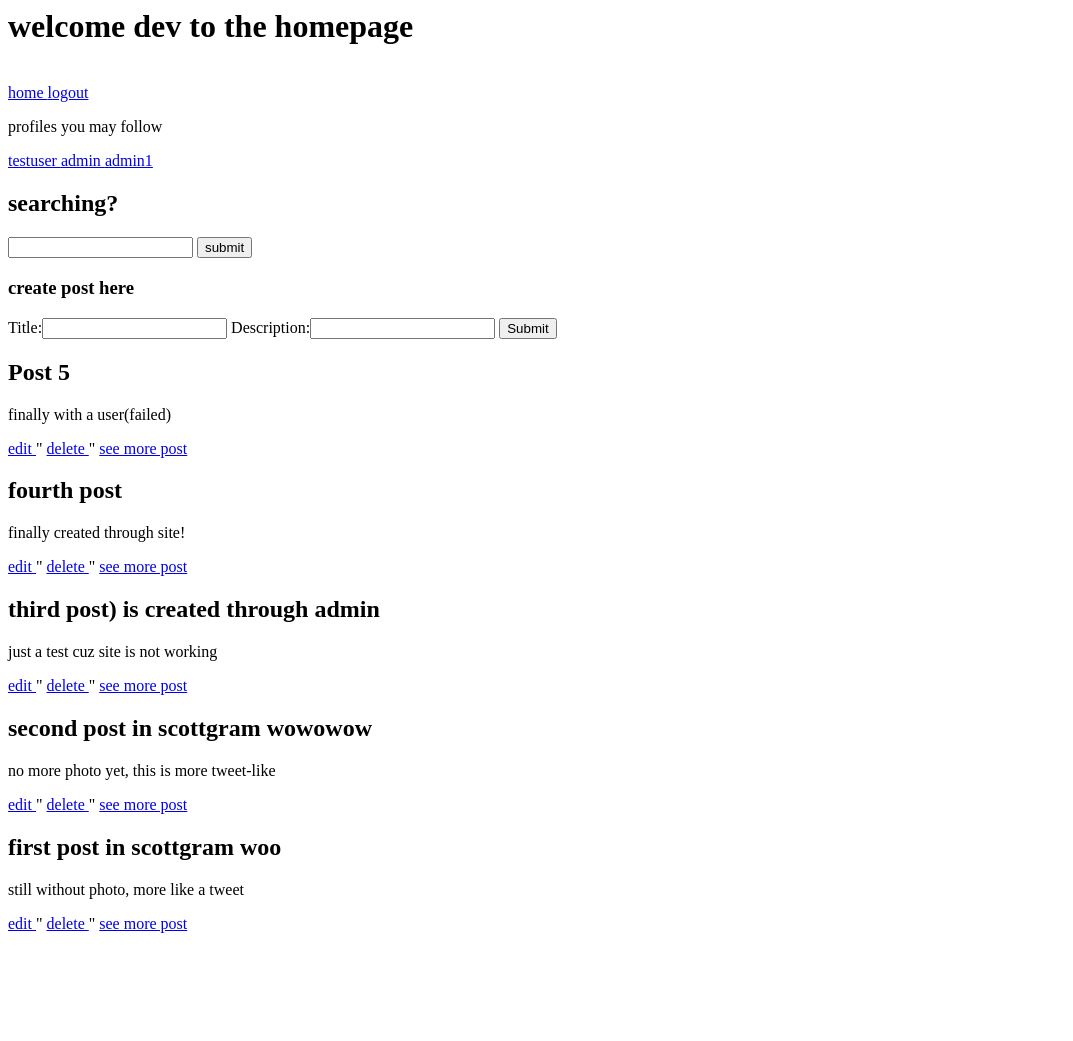
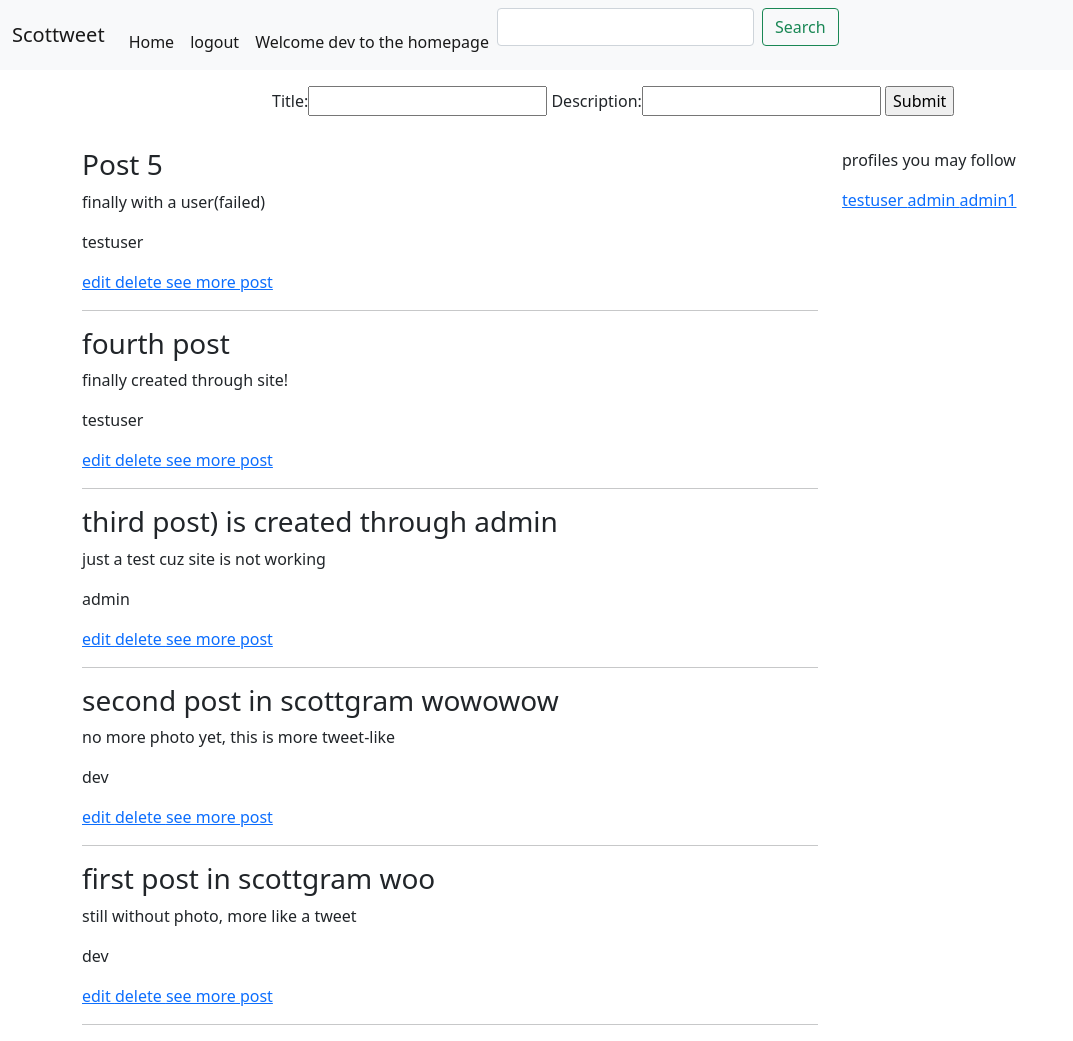
Before and after one commit to ChilloutGeek/django-smclone, a Django app: page /home/ in a window 1280 px wide. Shown: the whole page, without its empty margins (0-1073 px from the left). Before the commit the page ends 933 px from the top, so only its background shows below. Run offline with Django 3.2, Linux system fonts and the light colour scheme; a user stored in the database is signed in; data comes from the database, SQL or seed files in the repository; both versions use the stored data as it was after the commit.

Commit message:
added front-end design-ish

```diff
--- a/feed/forms.py
+++ b/feed/forms.py
@@ -9,6 +9,8 @@ class PostForm(forms.ModelForm):
 
 
 class CommentForm(forms.ModelForm):
+
+
     class Meta:
         model = Comments
-        fields = ('name','body')
+        fields = ('name',)
--- a/feed/views.py
+++ b/feed/views.py
@@ -9,21 +9,15 @@ class HomeFeedView(View):
     def get(self,request):
 
         profiles = Profile.objects.all().exclude(user=request.user)
-
         profile = Profile.objects.get(user=request.user)
-
-        following = profile.following.all()
-
-        posts = Post.objects.filter(author__in=following)
-
-        form = PostForm()
+        posts = Post.objects.filter(author__in=profile.following.all())
 
         search_text = request.GET.get('search_box', None)
 
         if search_text:
             posts = Post.objects.filter(title__contains=search_text)
 
-        return render(request, 'feed/homefeed.html',{'posts':posts,'form':form,'profiles':profiles})
+        return render(request, 'feed/homefeed.html',{'posts':posts,'form':PostForm(),'profiles':profiles})
 
     def post(self,request):
 
@@ -66,7 +60,7 @@ class DetailPostView(View):
             createdcomment.post = Post.objects.get(pk=pk)
             createdcomment.commentor = request.user
             createdcomment.save()
-        return redirect('feed')
+        return redirect('detail_post', pk=pk)
 
     def postlike(self,request, pk):
 
@@ -95,13 +89,19 @@ class EditPostView(View):
         return render(request,'feed/editpost.html',{'post':post,'form':form})
 
     def post(self,request,pk):
-        if request.user == post.author :
+
+        post = Post.objects.get(pk=pk)
+        form = PostForm()
+
+        if self.request.user == post.author:
+
             form = PostForm(request.POST, instance=post)
 
             if form.is_valid():
                 form.save()
                 return redirect('feed')
 
+        return render(request,'feed/editpost.html',{'post':post,'form':form})
 class DeletePostView(View):
 
     def get(self,request,pk):
--- /dev/null
+++ b/static/css/style.css
@@ -0,0 +1,21 @@
+.p1 {
+    color: red;
+    font-size: 32px;
+}
+
+
+.p2 {
+    color: blue;
+}
+
+.col1 {
+    background-color: red;
+}
+
+.col2 {
+    background-color: blue;
+}
+
+.navbar-nav {
+    align-items: flex-end;
+}
--- /dev/null
+++ b/templates/base.html
@@ -0,0 +1,46 @@
+<html>
+
+    <head>
+        <link href="https://cdn.jsdelivr.net/npm/bootstrap@5.0.1/dist/css/bootstrap.min.css" rel="stylesheet" integrity="sha384-+0n0xVW2eSR5OomGNYDnhzAbDsOXxcvSN1TPprVMTNDbiYZCxYbOOl7+AMvyTG2x" crossorigin="anonymous">
+        <link rel="stylesheet" href="/static/css/style.css">
+    </head>
+
+    <body>
+        <nav class="navbar navbar-expand-lg navbar-light bg-light">
+            <div class="container-fluid">
+              <a class="navbar-brand" href="#">Scottweet</a>
+              <button class="navbar-toggler" type="button" data-bs-toggle="collapse" data-bs-target="#navbarSupportedContent" aria-controls="navbarSupportedContent" aria-expanded="false" aria-label="Toggle navigation">
+                <span class="navbar-toggler-icon"></span>
+              </button>
+              <div class="collapse navbar-collapse" id="navbarSupportedContent">
+                <ul class="navbar-nav me-auto mb-2 mb-lg-0">
+                  <li class="nav-item">
+                    <a class="nav-link active" aria-current="page" href="{% url 'feed' %}">Home</a>
+                  </li>
+                  <li class="nav-item">
+                    <a class="nav-link active" aria-current="page" href="{% url 'logout' %}"> logout </a>
+                  </li>
+                  <ul class="navbar-nav navbar-right">
+                    <li class="nav-item ml-auto">
+                      <a class="nav-link active" aria-current="page"> Welcome {{user}} to the homepage </a>
+                    </li>
+                    <li>
+                      <div class="col d-flex justify-content-end">
+                        <form type="GET" class="d-flex">
+                            <input class="form-control me-2" id="search_box" type="text" name="search_box" aria-label="Search">
+
+                            <button class="btn btn-outline-success" id="search_submit" type="submit">Search</button>
+                          </form>
+                        </div>
+                    </li>
+                </ul>
+              </div>
+            </div>
+          </nav>
+
+        {% block content %} {% endblock %}
+
+        <script src="https://cdn.jsdelivr.net/npm/bootstrap@5.0.1/dist/js/bootstrap.bundle.min.js" integrity="sha384-gtEjrD/SeCtmISkJkNUaaKMoLD0//ElJ19smozuHV6z3Iehds+3Ulb9Bn9Plx0x4" crossorigin="anonymous"></script>
+    </body>
+
+</html>
--- a/templates/feed/deletepost.html
+++ b/templates/feed/deletepost.html
@@ -1,3 +1,6 @@
+{% extends 'base.html' %}
+
+{% block content %}
 <p> delete {{post}} forever?</p>
 
 <form method="POST" action="">
@@ -5,4 +8,5 @@
     <input type="submit" name="delete it please">
 </form>
 
-<a href="{% url 'feed' %}">no please </a>"
+<a href="{% url 'feed' %}">no please </a>
+{% endblock %}
--- a/templates/feed/editpost.html
+++ b/templates/feed/editpost.html
@@ -1,5 +1,8 @@
+{% extends 'base.html' %}
+{% block content %}
 <form method ="POST" action="">
     {% csrf_token %}
     {{form}}
     <input type="submit" name="edit the post">
 </form>
+{% endblock %}
--- a/templates/feed/homefeed.html
+++ b/templates/feed/homefeed.html
@@ -1,34 +1,80 @@
-<h1> welcome {{user}} to the homepage </h1>
-<br>
-<a href="{% url 'feed' %}"> home </a>
-<a href="{% url 'logout' %}"> logout </a>
+{% extends 'base.html' %}
 
+{% block content %}
 
-<p> profiles you may follow </p>
-
-{% for profile in profiles %}
-
-<a href="{% url 'profile_detail' profile.pk %}"> {{ profile.user }} </a>
-
-{% endfor %}
-
-<h2> searching? </h2>
-<form type="GET" action=''>
-    <input id ="search_box" type="text" name="search_box">
-    <button id="search_submit" type="submit">submit</button>
-</form>
-<h3> create post here </h3>
+<div class="container">
+    <div class="row">
+        <div class="col-8 offset-2 my-3">
             <form method ="POST" action="">
                 {% csrf_token %}
                 {{form}}
                 <input type="submit" name="create post">
             </form>
-
+        </div>
+    </div>
+    {% comment %}
     {% for post in posts %}
-
-<h2> {{post.title}} </h2>
-<p> {{post.description}}</p>
+    <div class="row">
+        <div class="col-4 d-flex justify-content-center">
+        {{post.title}}
+        </div>
+        <div class="col-4 d-flex justify-content-center">
+        {{post.description}}
+        </div>
+        <div class="col-4 d-flex justify-content-center">
         <a href="{% url 'edit_post' post.pk %}"> edit </a>"
         <a href="{% url 'delete_post' post.pk %}"> delete </a>"
         <a href="{% url 'detail_post' post.pk %}"> see more post </a>
+        </div>
+    </div>
     {% endfor %}
+    {% endcomment %}
+
+    {% comment %}
+    <div class="row flex-column align-items-center">
+    {% for post in posts %}
+        <div class="col-4 my-3">
+            <h3>{{ post.title }}</h3>
+            <p>{{ post.description }}</p>
+            <div class="">
+                <a href="{% url 'edit_post' post.pk %}"> edit </a>
+                <a href="{% url 'delete_post' post.pk %}"> delete </a>
+                <a href="{% url 'detail_post' post.pk %}"> see more post </a>
+                </div>
+            <hr>
+        </div>
+    {% endfor %}
+    </div>
+    {% endcomment %}
+
+    <div class="row">
+        <div class="col-8">
+
+            {% for post in posts %}
+                <div class="">
+                    <h3>{{ post.title }}</h3>
+                    <p>{{ post.description }}</p>
+                    <p> {{post.author}}</p>
+                    <div class="">
+                        <a href="{% url 'edit_post' post.pk %}"> edit </a>
+                        <a href="{% url 'delete_post' post.pk %}"> delete </a>
+                        <a href="{% url 'detail_post' post.pk %}"> see more post </a>
+                        </div>
+                    <hr>
+                </div>
+            {% endfor %}
+
+        </div>
+        <div class="col-4">
+            <p> profiles you may follow </p>
+            {% for profile in profiles %}
+            <a href="{% url 'profile_detail' profile.pk %}"> {{ profile.user }} </a>
+            {% endfor %}
+        </div>
+    </div>
+
+
+</div>
+
+
+{% endblock %}
```
Also changed, not shown: scottgram/settings.py (+5 -2 lines), templates/accounts/profiledetail.html (+31 -22 lines), templates/feed/detailpost.html (+25 -16 lines), db.sqlite3. Lines whose indentation alone changed are shown as unchanged.
